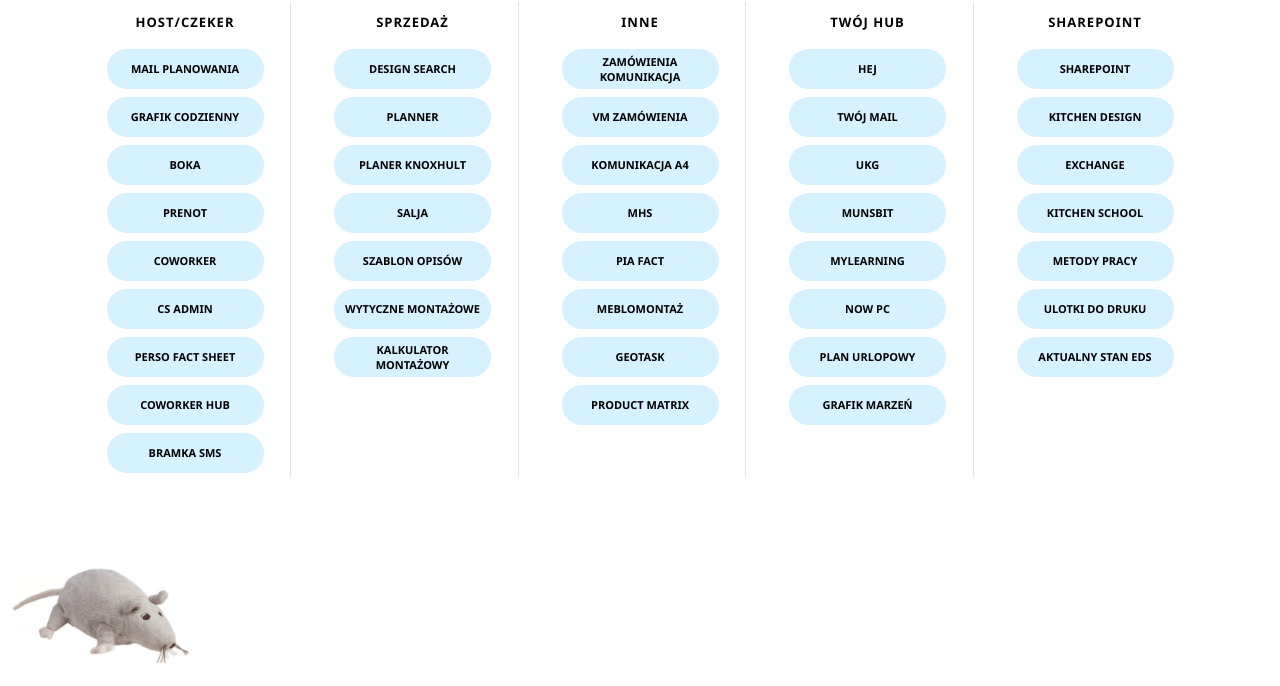
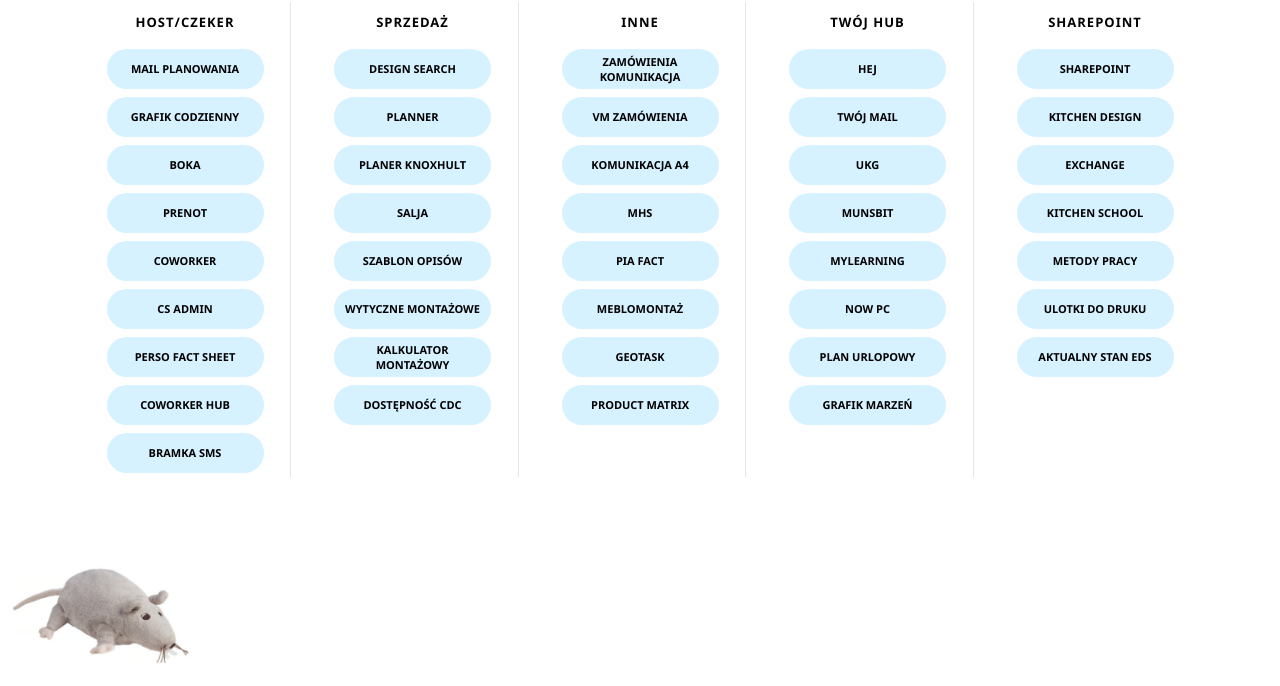
Before and after one commit to drozd31/kuchenny-hub, a plain HTML site: page index.html in a window 1280 px wide. Shown: the part 114-800 px from the top of the page. Drawn offline with Linux system fonts and the light colour scheme.

Commit message:
Update index.html

```diff
--- a/index.html
+++ b/index.html
@@ -41,6 +41,7 @@
         <a class="tile" href="https://iweof-my.sharepoint.com/:w:/g/personal/dominika_drozd_ingka_ikea_com/IQArNTVt21jKSqPyZNu8zNuTAdWOBH2PPOlx688l0MBNBa8?e=bmJ7UQ" target="_blank">SZABLON OPISÓW</a>
         <a class="tile" href="https://iweof-my.sharepoint.com/:b:/g/personal/dominika_drozd_ingka_ikea_com/IQAh5kxJ73EITrFMV039RROvARVLPImlXUK8CVJTSAyts7Y?e=2SegUt" target="_blank">WYTYCZNE MONTAŻOWE</a>
         <a class="tile" href="https://iweof-my.sharepoint.com/:x:/g/personal/dominika_drozd_ingka_ikea_com/IQAqe0PDi2i7QbDyj1VM0p2PAQpaqvZ65r75A5AKAQnChAk?e=xK8M9O" target="_blank">KALKULATOR MONTAŻOWY</a>
+        <a class="tile" href="https://iweof.sharepoint.com/:u:/r/teams/o365g_all_retpl294/SitePages/Home.aspx?d=w9e384964c57b4ad2af9729c956e59bf4&csf=1&web=1&e=CswCC3" target="_blank">DOSTĘPNOŚĆ CDC</a>
     </div>
 
     <div class="category">
```
